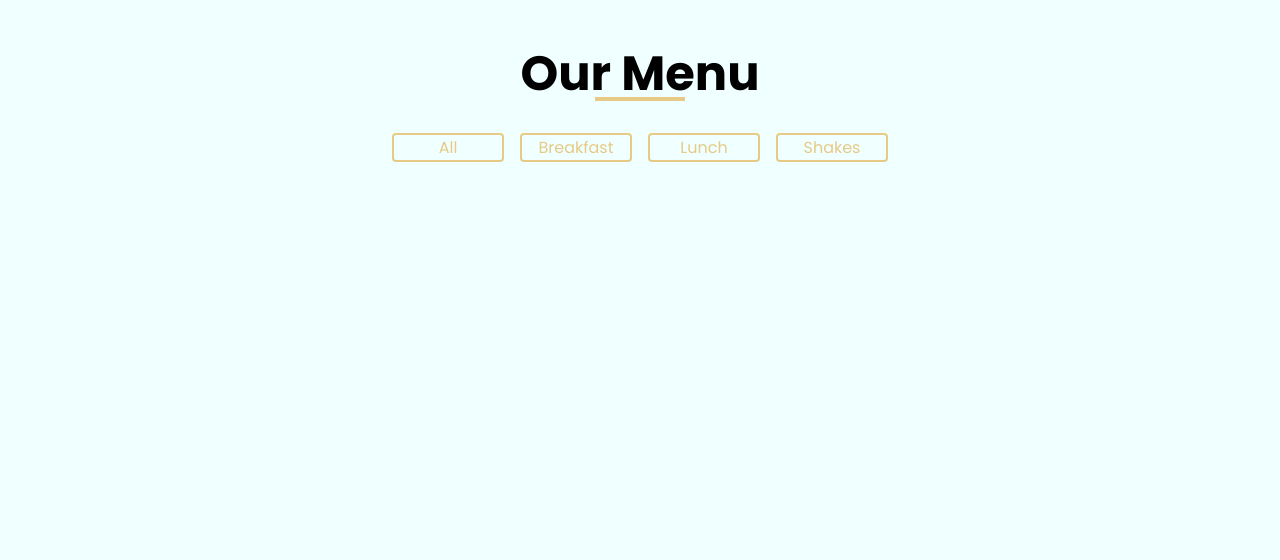
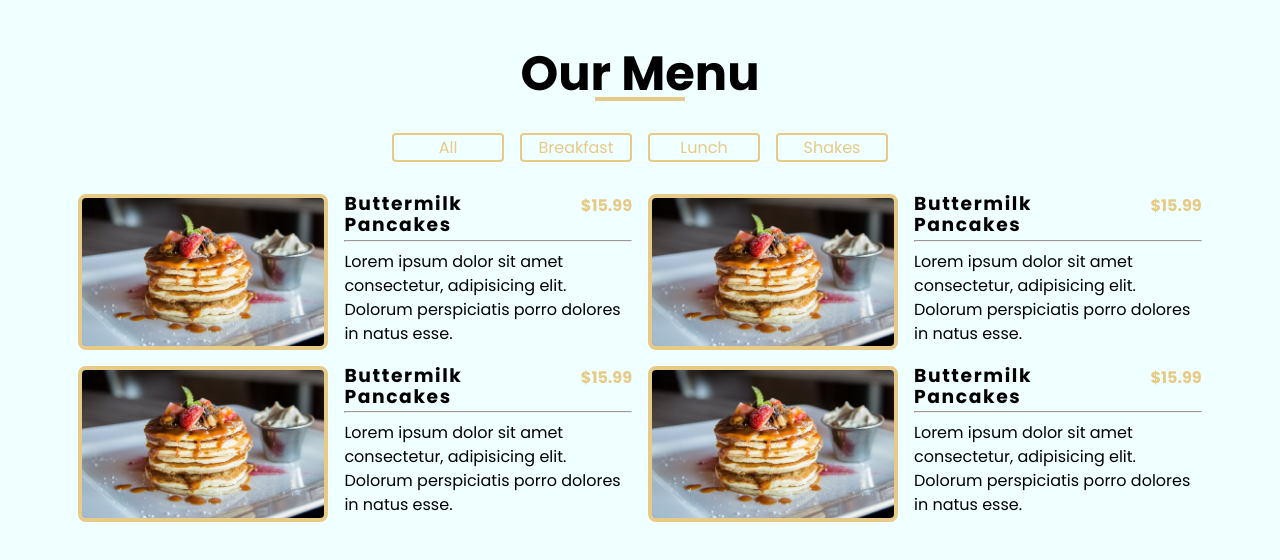
Before and after one commit to adswhitehouse/menu, a plain HTML site: page index.html in a window 1280 px wide. Drawn offline with Linux system fonts and the light colour scheme.

Commit message:
added html and styling

```diff
--- a/index.html
+++ b/index.html
@@ -14,6 +14,7 @@
 </head>
 
 <body>
+
   <header>
     <h1 class="page-heading">Our Menu</h1>
     <div class="filter-buttons">
@@ -23,6 +24,68 @@
       <button class="filter-button">Shakes</button>
     </div>
   </header>
+
+  <main>
+    <div class="menu-items">
+      <div class="menu-item">
+        <div class="menu-item-img"><img src="./images/item-1.jpeg" alt=""></div>
+        <div class="menu-item-content">
+          <div class="menu-item-title">
+            <h3>Buttermilk Pancakes</h3>
+            <span class="menu-item-price">$15.99</span>
+          </div>
+          <div class="menu-item-text">
+            <hr>
+            <p>Lorem ipsum dolor sit amet consectetur, adipisicing elit. Dolorum perspiciatis porro dolores in natus
+              esse.</p>
+          </div>
+        </div>
+      </div>
+      <div class="menu-item">
+        <div class="menu-item-img"><img src="./images/item-1.jpeg" alt=""></div>
+        <div class="menu-item-content">
+          <div class="menu-item-title">
+            <h3>Buttermilk Pancakes</h3>
+            <span class="menu-item-price">$15.99</span>
+          </div>
+          <div class="menu-item-text">
+            <hr>
+            <p>Lorem ipsum dolor sit amet consectetur, adipisicing elit. Dolorum perspiciatis porro dolores in natus
+              esse.</p>
+          </div>
+        </div>
+      </div>
+      <div class="menu-item">
+        <div class="menu-item-img"><img src="./images/item-1.jpeg" alt=""></div>
+        <div class="menu-item-content">
+          <div class="menu-item-title">
+            <h3>Buttermilk Pancakes</h3>
+            <span class="menu-item-price">$15.99</span>
+          </div>
+          <div class="menu-item-text">
+            <hr>
+            <p>Lorem ipsum dolor sit amet consectetur, adipisicing elit. Dolorum perspiciatis porro dolores in natus
+              esse.</p>
+          </div>
+        </div>
+      </div>
+      <div class="menu-item">
+        <div class="menu-item-img"><img src="./images/item-1.jpeg" alt=""></div>
+        <div class="menu-item-content">
+          <div class="menu-item-title">
+            <h3>Buttermilk Pancakes</h3>
+            <span class="menu-item-price">$15.99</span>
+          </div>
+          <div class="menu-item-text">
+            <hr>
+            <p>Lorem ipsum dolor sit amet consectetur, adipisicing elit. Dolorum perspiciatis porro dolores in natus
+              esse.</p>
+          </div>
+        </div>
+      </div>
+    </div>
+  </main>
+
   <script src="./script.js" type="module"></script>
 </body>
 
--- a/styles.css
+++ b/styles.css
@@ -54,9 +54,9 @@ select {
 
 body {
   font-family: "Poppins", serif;
-  background-color: #F0FFFF;
+  background-color: #f0ffff;
   display: flex;
-  justify-content: center;
+  flex-direction: column;
   padding: 3rem 1rem 1rem 1rem;
 }
 
@@ -65,6 +65,7 @@ header {
   flex-direction: column;
   align-items: center;
   gap: 2rem;
+  padding-bottom: 2rem;
 }
 
 h1 {
@@ -73,13 +74,13 @@ h1 {
 }
 
 h1::before {
-  content: '';
+  content: "";
   position: absolute;
   bottom: 0;
   left: calc(50% - 45px);
   width: 90px;
   height: 4px;
-  background-color: #E6CA85;
+  background-color: #e6ca85;
 }
 
 .filter-buttons {
@@ -93,8 +94,77 @@ h1::before {
   width: 7rem;
   padding-block: 0.25rem;
   background-color: transparent;
-  color: #E6CA85;
-  border: 2px solid #E6CA85;
+  color: #e6ca85;
+  border: 2px solid #e6ca85;
   border-radius: 0.25rem;
   cursor: pointer;
+  transition: 0.25s;
 }
+
+.filter-button:hover {
+  background-color: #e6ca85;
+  color: #f0ffff;
+}
+
+.menu-items {
+  width: 90%;
+  margin: 0 auto;
+  display: grid;
+  grid-template-columns: auto auto;
+  gap: 1rem;
+}
+
+.menu-item {
+  display: flex;
+  gap: 1rem;
+}
+
+.menu-item-content {
+  display: flex;
+  flex-direction: column;
+  gap: 0.25rem;
+}
+
+.menu-item-title {
+  display: flex;
+  justify-content: space-between;
+  gap: 1rem;
+}
+
+.menu-item-img {
+  width: 250px;
+  flex-shrink: 0;
+}
+
+.menu-item-img img {
+  border-radius: 0.5rem;
+  border: 4px solid #e6ca85;
+}
+
+hr {
+  margin-bottom: 0.5rem;
+}
+
+.menu-item-price {
+  color: #e6ca85;
+  font-weight: 700;
+}
+
+h3 {
+  font-weight: 700;
+  letter-spacing: 0.1rem;
+}
+
+@media screen and (max-width: 75rem) {
+  .menu-items {
+    grid-template-columns: auto;
+  }
+}
+
+@media screen and (max-width: 40rem) {
+  .menu-item {
+    flex-wrap: wrap;
+    justify-content: center;
+    text-align: center;
+  }
+}
```
